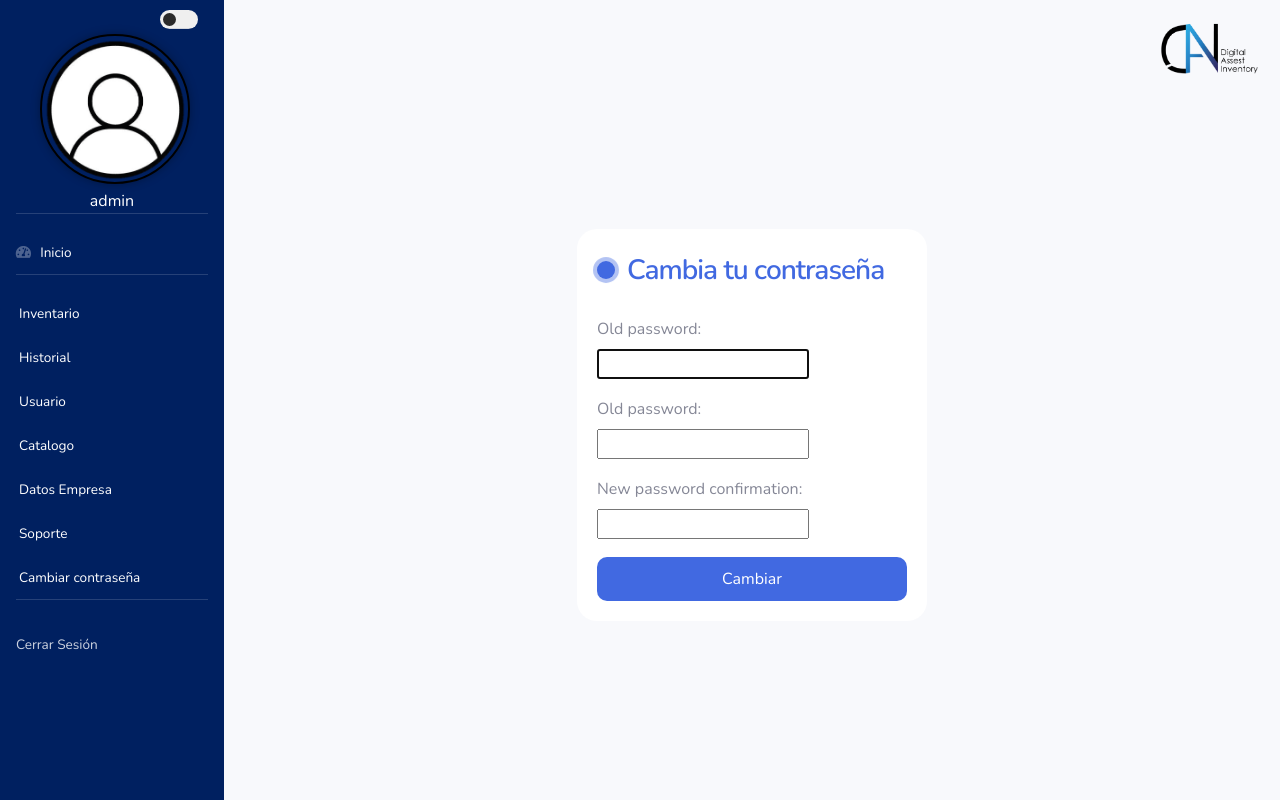
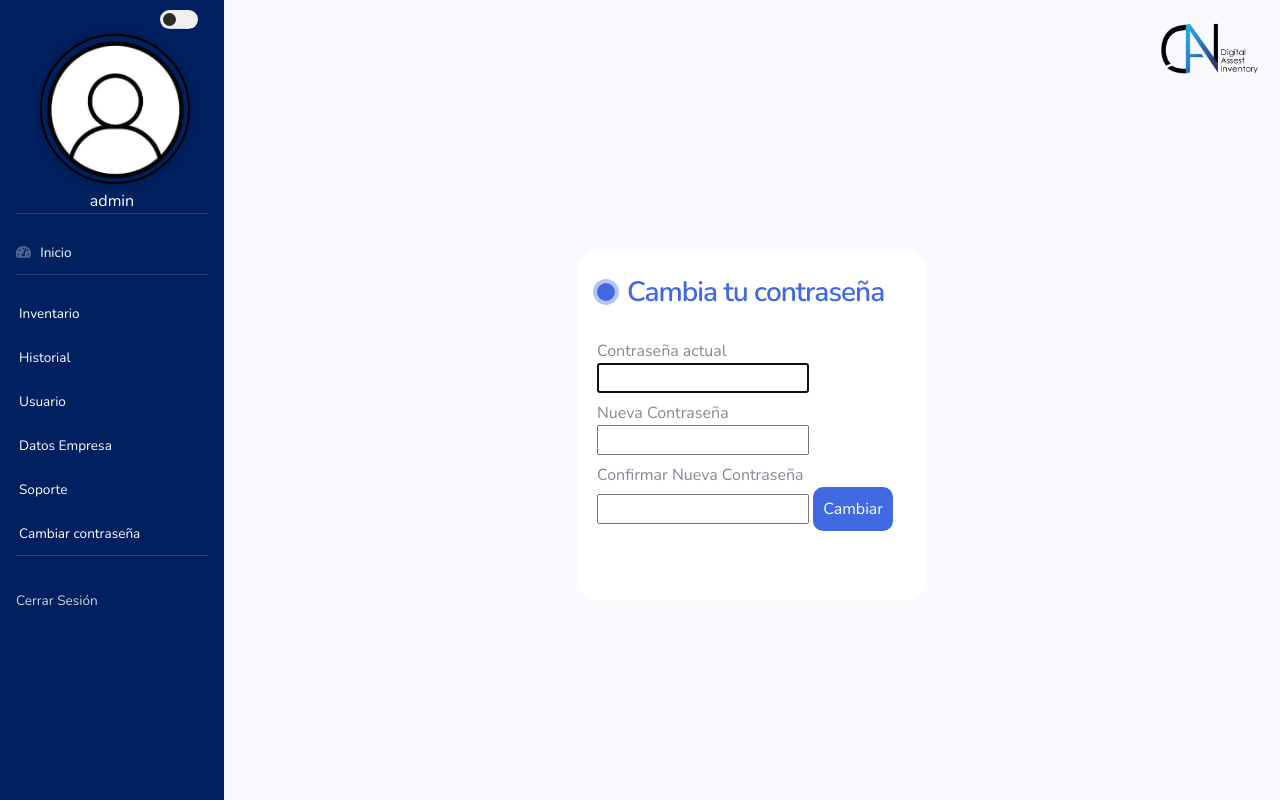
Before and after one commit to l19371029/InventarifyApp, a Django app: page /register-password/ in a window 1280 px wide. Run offline with Django 5.2, Linux system fonts and the light colour scheme; a user stored in the database is signed in; data comes from the database, SQL or seed files in the repository; some libraries are stand-ins or nearby versions.

Commit message:
The last version

```diff
--- a/catalogo/forms.py
+++ b/catalogo/forms.py
@@ -4,4 +4,4 @@ from .models import Catalogue
 class CatalogueForm(forms.ModelForm):
     class Meta:
         model = Catalogue
-        fields = ['name_active', 'areas']
+        fields = '__all__'
--- a/catalogo/templates/catalogo.html
+++ b/catalogo/templates/catalogo.html
@@ -38,8 +38,8 @@
                 <tbody>
                     {% for catalogue in catalogues %}
                     <tr>
-                        <td class="editable" contenteditable="true"> {{ catalogue.name_active }} </td>
-                        <td class="editable" contenteditable="true"> {{ catalogue.areas }} </td>
+                        <td class="editable" contenteditable="true"> {{ catalogues.name_active }} </td>
+                        <td class="editable" contenteditable="true"> {{ catalogues.areas }} </td>
                         <td>
                             <a class="btn btn-danger" href="{" role="button">Eliminar</a>
                             <a class="btn btn-secondary" href="">Editar</a>
--- a/generales/templates/registerPassword.html
+++ b/generales/templates/registerPassword.html
@@ -12,17 +12,17 @@
             {% csrf_token %}
             <p class="title">Cambia tu contraseña</p>
                 <label>
-                        {{ form.old_password.label_tag }}
+                        <label>Contraseña actual<label>
                         {{ form.old_password.errors }}
                         {{ form.old_password }}
                 </label>
                 <label>
-                        {{ form.old_password.label_tag }}
+                    <label for="">Nueva Contraseña<label>
                         {{ form.new_password1.errors }}
                         {{ form.new_password1 }}
                 </label>
                 <label>
-                        {{ form.new_password2.label_tag }}
+                    <label for="">Confirmar Nueva Contraseña<label>
                         {{ form.new_password2.errors }}
                         {{ form.new_password2 }}
                 </label>
--- a/templates/base.html
+++ b/templates/base.html
@@ -77,15 +77,19 @@
                         <i class=""></i>
                         <span>Usuario</span>
                     </a>
-                    <a class="nav-link" href="{% url 'catalogue' %}">
+                    <!--Next version because fury my wise-->
+                    {% comment %} <a class="nav-link" href="{% url 'catalogue' %}">
                         <i class=""></i>
                         <span>Catalogo</span>
-                    </a>
-                    <a class="nav-link" href="{% url 'businessData' %}">
-                        <i class=""></i>
-                        <span>Datos Empresa</span>
-                    </a>
+                    </a> {% endcomment %}
                 {% endif %}
+            </li>
+            <!-- Nav Item - Charts -->
+            <li class="nav-item" id="nav-item-indicator">
+                <a class="nav-link" href="{% url 'businessData' %}">
+                    <i class=""></i>
+                    <span>Datos Empresa</span>
+                </a>
             </li>
             <!-- Nav Item - Charts -->
             <li class="nav-item" id="nav-item-indicator">
```
Also changed, not shown: media/images/descarga.jpg (added).
